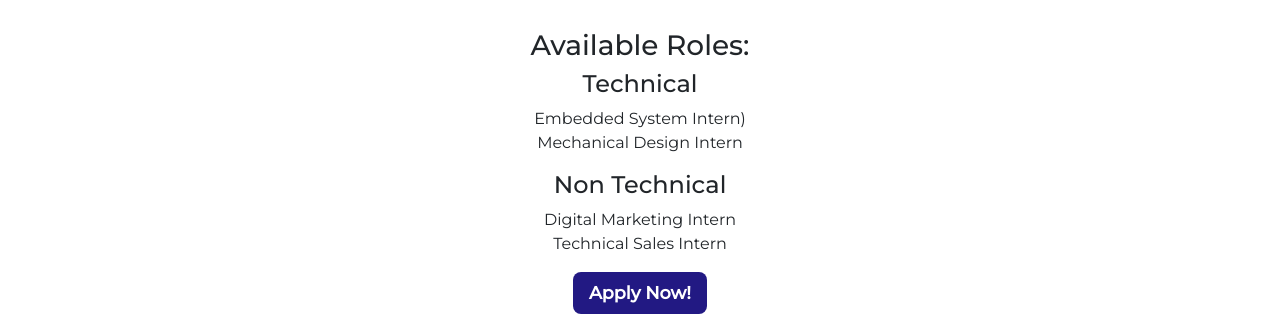
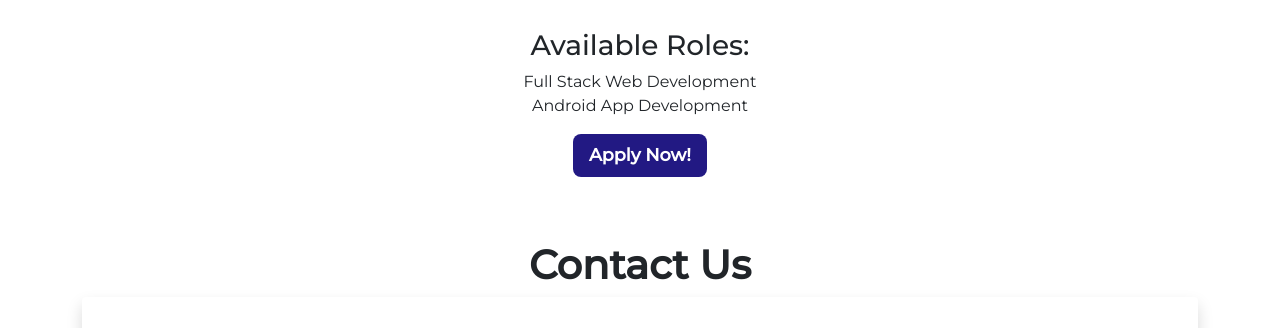
Before and after one commit to ISTE-SIESGST/InternXpo, a plain HTML site: page alumni/AnthillSpaces.html in a window 1280 px wide. Shown: the part 472-800 px from the top of the page. Drawn offline with nearby package versions, Linux system fonts and the light colour scheme.

Commit message:
anthill updated

```diff
--- a/alumni/AnthillSpaces.html
+++ b/alumni/AnthillSpaces.html
@@ -57,23 +57,12 @@
         </div>
         <div class="row text-center mt-5">
             <h3>Available Roles:</h3>
-            <h4>Technical</h4>
             <ul class="company_roles">
                 <li>
-                    Embedded System Intern)
+                    Full Stack Web Development
                 </li>
                 <li>
-                    Mechanical Design Intern
-                </li>
-            </ul>
-            <br>
-            <h4>Non Technical</h4>
-            <ul class="company_roles">
-                <li>
-                    Digital Marketing Intern
-                </li>
-                <li>
-                    Technical Sales Intern
+                    Android App Development
                 </li>
             </ul>
         </div>
```
